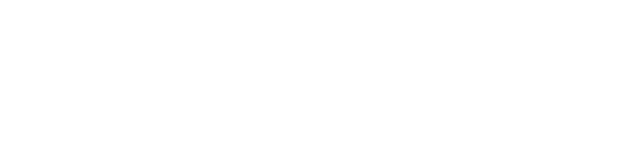
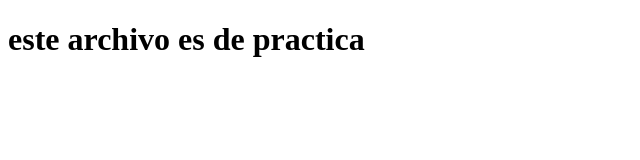
Before and after one commit to ymva/prueba17-12, a plain HTML site: page index.html in a window 1280 px wide. Shown: the whole page, without its empty margins (0-640 px from the left). Drawn offline with Linux system fonts and the light colour scheme.

Commit message:
Update index.html

```diff
--- a/index.html
+++ b/index.html
@@ -7,6 +7,6 @@
     <title>Document</title>
 </head>
 <body>
-
+   <h1>este archivo es de practica</h1>
 </body>
 </html>
```
